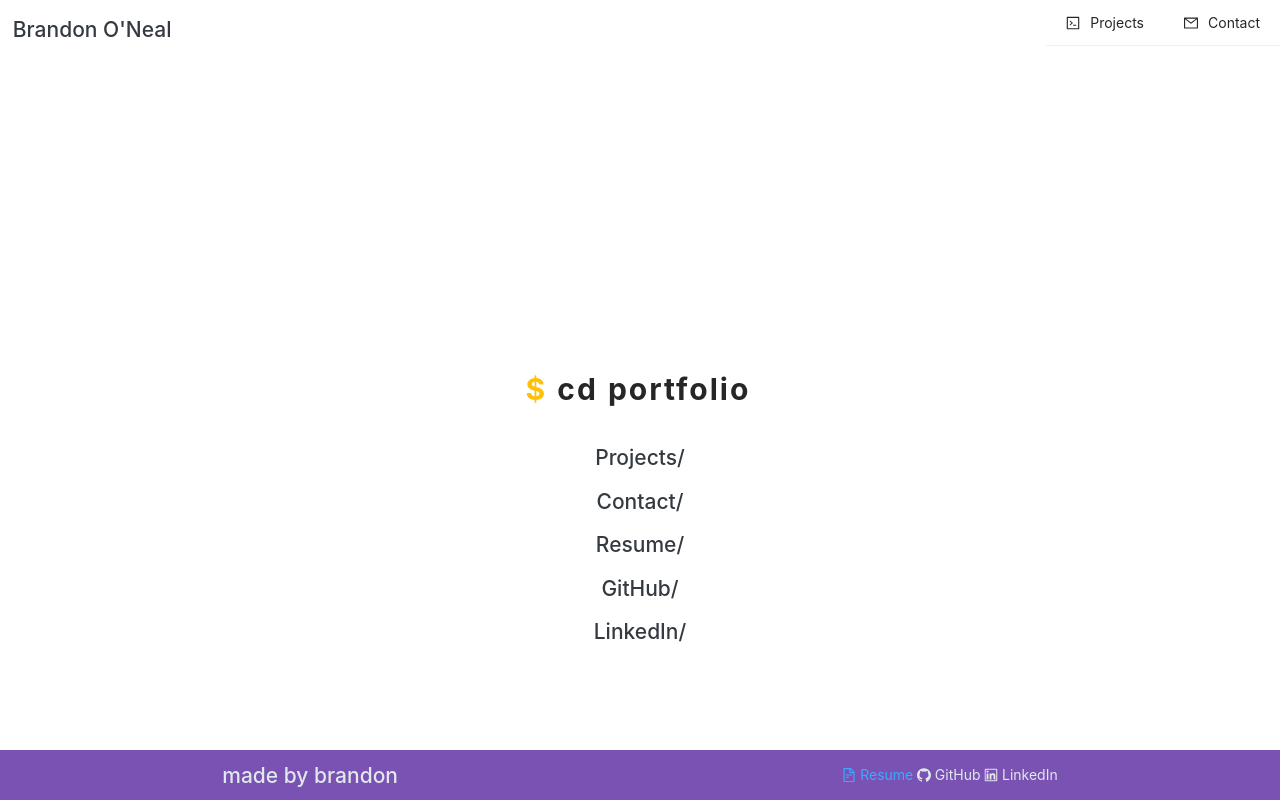
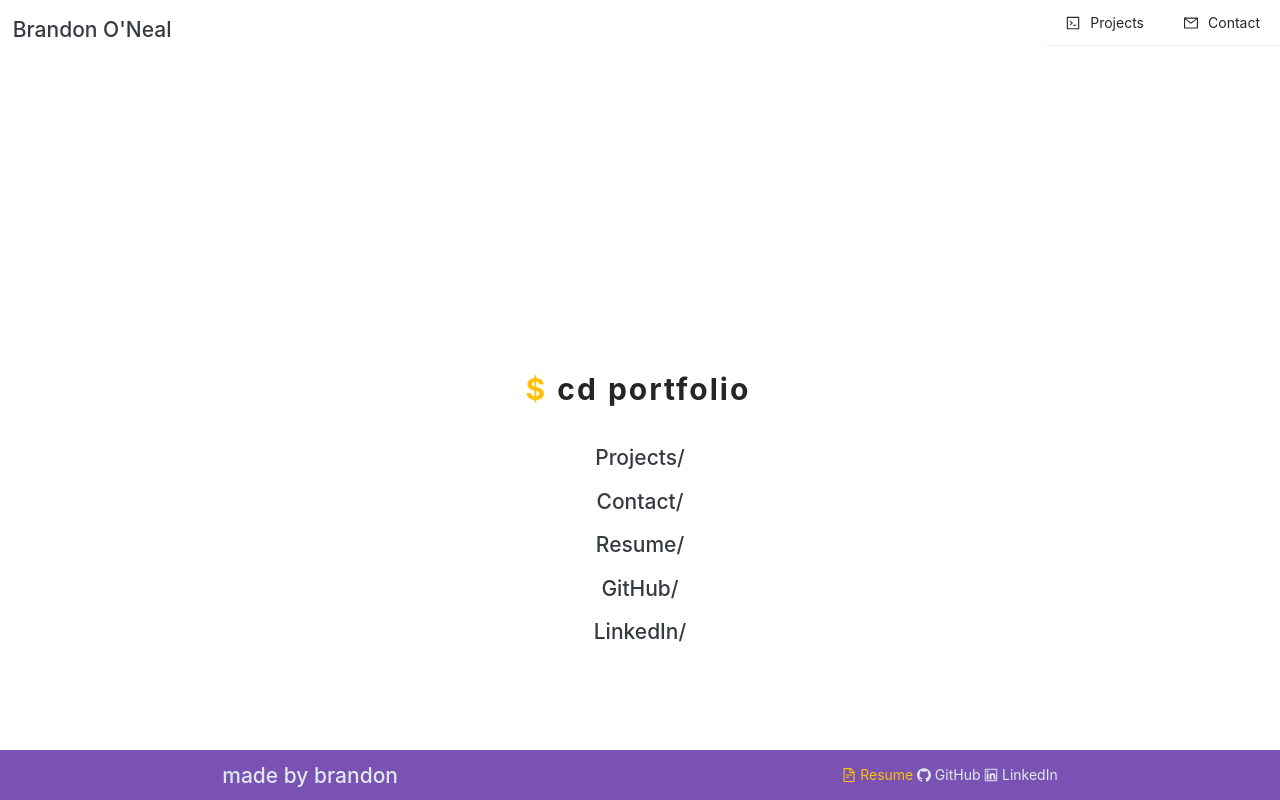
Before and after one commit to brandononeal/web-dev-portfolio, a React (Create React App) app: page / in a window 1280 px wide. In both pictures the pointer is over the link "Resume". Built offline with nearby package versions, Linux system fonts and the light colour scheme; the HTML template or start-up script is replaced by a standard one.

Commit message:
adds hover to footer links

```diff
--- a/src/styles/index.css
+++ b/src/styles/index.css
@@ -44,6 +44,10 @@ body {
 .Footer a {
   margin: 0 auto;
   color: #e1e8eb;
+}
+
+.Footer a:hover {
+  color: #ffc107;
 }
 
 /* MAIN STYLES */
```
